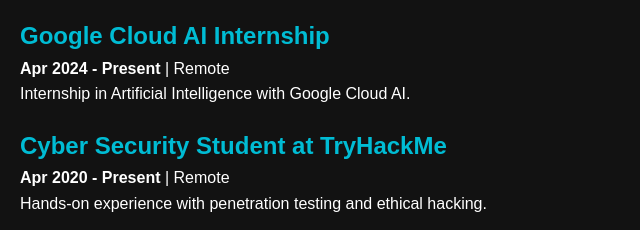
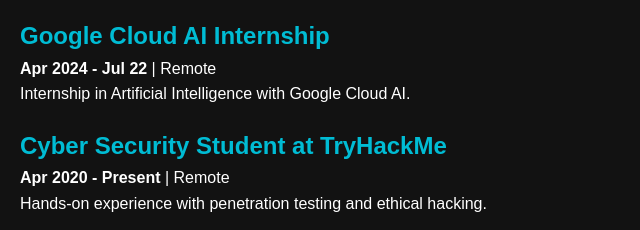
Before and after one commit to Joseph-George1/Joseph_Geogre.github.io, a plain HTML site: page index.html in a window 1280 px wide. Shown: the part 547-777 px from the top of the page, 0-640 px from the left. Drawn offline with Linux system fonts and the light colour scheme.

Commit message:
Update index.html

```diff
--- a/index.html
+++ b/index.html
@@ -28,7 +28,7 @@
     <section id="experience">
         <h2>Experience</h2>
         <h3>Google Cloud AI Internship</h3>
-        <p><strong>Apr 2024 - Present</strong> | Remote</p>
+        <p><strong>Apr 2024 - Jul 22</strong> | Remote</p>
         <p>Internship in Artificial Intelligence with Google Cloud AI.</p>
 
         <h3>Cyber Security Student at TryHackMe</h3>
```
